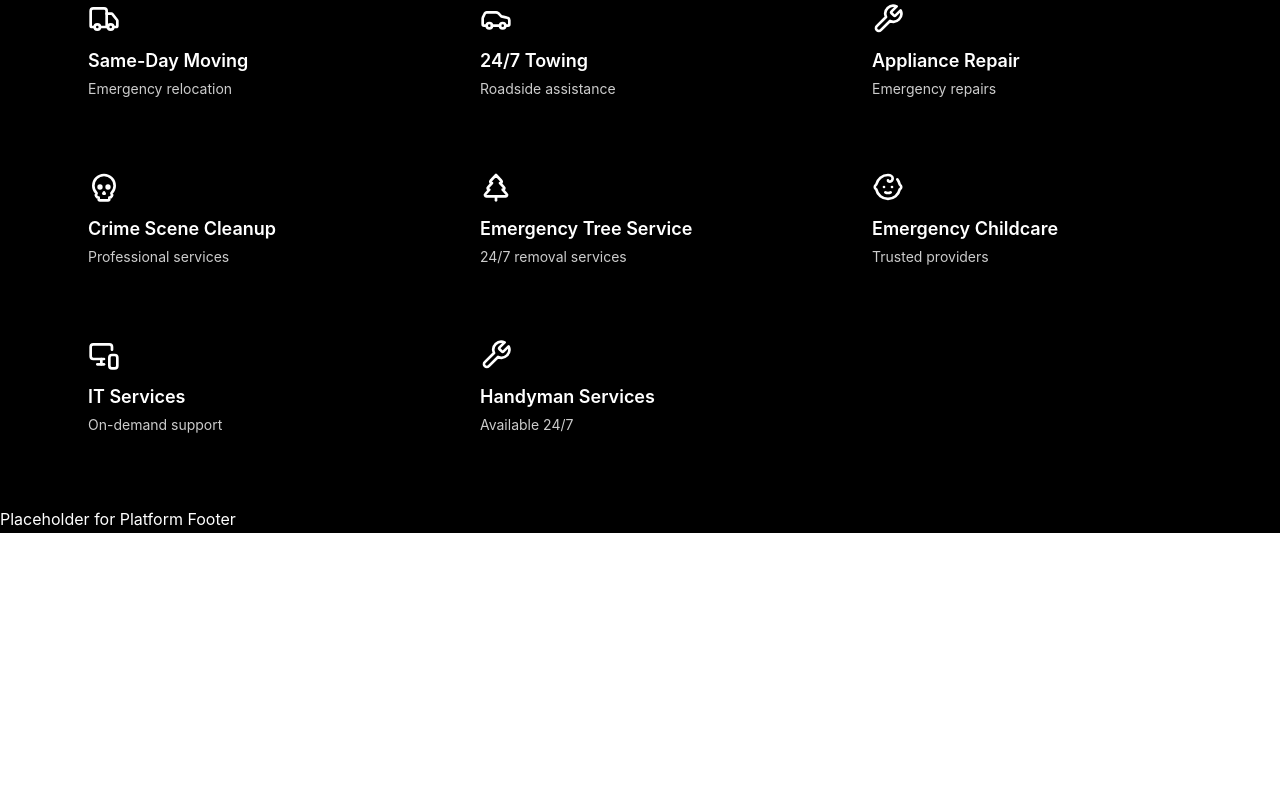
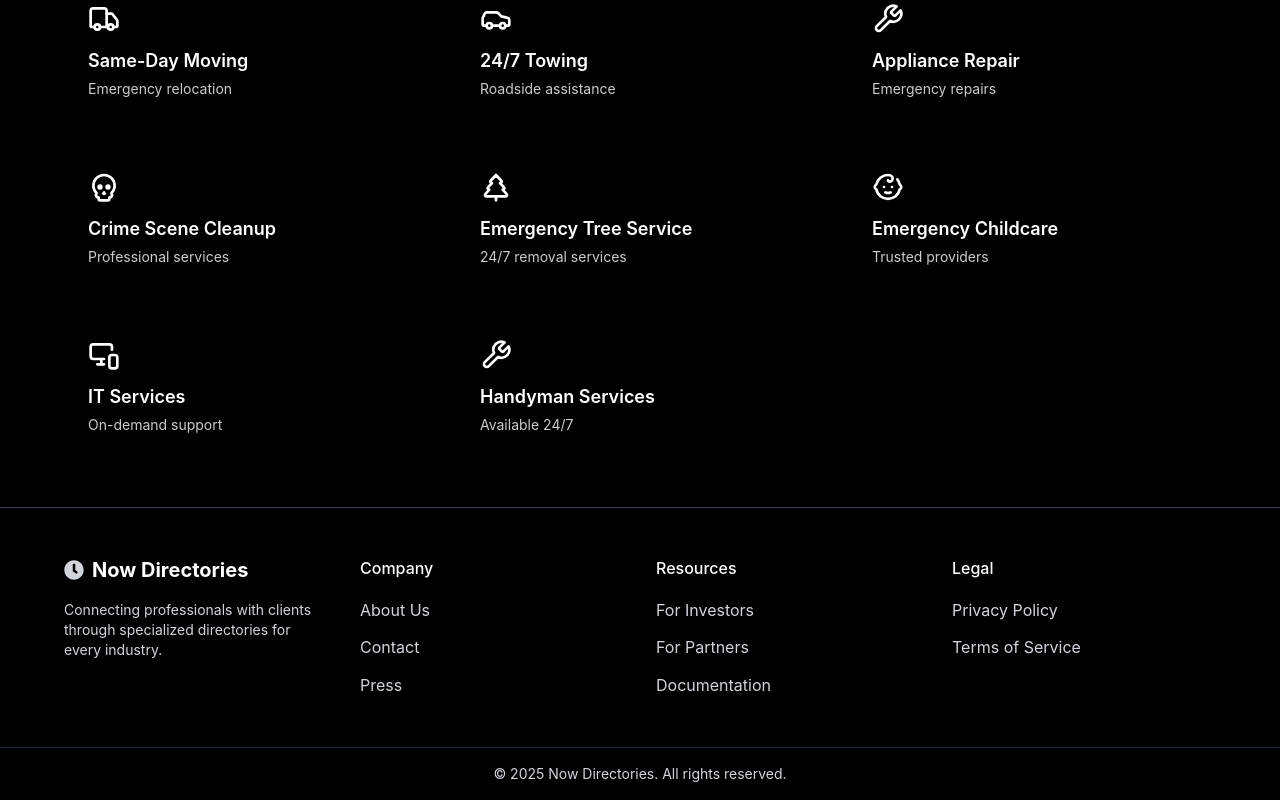
Before and after one commit to 7lsnyc/Now_Directories_Platform, a Next.js app: page / in a window 1280 px wide. Shown: the part 1305-2105 px from the top of the page. Before the commit the page ends 1838 px from the top, so only its background shows below. Built offline with nearby package versions, Linux system fonts and the light colour scheme.

Commit message:
chore(platform): add matching top border to footer

```diff
--- a/components/platform/FooterPlatform.tsx
+++ b/components/platform/FooterPlatform.tsx
@@ -1,7 +1,94 @@
+import Link from 'next/link';
+import { FaClock } from 'react-icons/fa';
+
 /**
- * Platform-specific footer component
- * Contains links, copyright, and company information
+ * Platform-specific footer component for the Now Directories aggregator homepage
+ * Contains company branding, navigation links, and legal information
+ * Responsive layout with 4 columns on desktop and 1 column on mobile
  */
 export default function FooterPlatform() {
-  return <div>Placeholder for Platform Footer</div>;
+  return (
+    <footer className="bg-black text-gray-300 border-t border-gray-700">
+      <div className="grid grid-cols-1 md:grid-cols-4 gap-8 px-6 py-12 max-w-[1200px] mx-auto">
+        {/* Column 1: Now Directories Brand */}
+        <div className="flex flex-col space-y-4">
+          <div className="flex items-center">
+            <FaClock className="w-5 h-5 mr-2" />
+            <h3 className="text-xl font-bold text-white">Now Directories</h3>
+          </div>
+          <p className="text-sm">
+            Connecting professionals with clients through specialized directories for every industry.
+          </p>
+        </div>
+
+        {/* Column 2: Company Links */}
+        <div>
+          <h4 className="text-white font-medium mb-4">Company</h4>
+          <ul className="space-y-3">
+            <li>
+              <Link href="/about" className="hover:text-white transition-colors duration-200">
+                About Us
+              </Link>
+            </li>
+            <li>
+              <Link href="/contact" className="hover:text-white transition-colors duration-200">
+                Contact
+              </Link>
+            </li>
+            <li>
+              <Link href="/press" className="hover:text-white transition-colors duration-200">
+                Press
+              </Link>
+            </li>
+          </ul>
+        </div>
+
+        {/* Column 3: Resources Links */}
+        <div>
+          <h4 className="text-white font-medium mb-4">Resources</h4>
+          <ul className="space-y-3">
+            <li>
+              <Link href="/for-investors" className="hover:text-white transition-colors duration-200">
+                For Investors
+              </Link>
+            </li>
+            <li>
+              <Link href="/for-partners" className="hover:text-white transition-colors duration-200">
+                For Partners
+              </Link>
+            </li>
+            <li>
+              <Link href="/docs" className="hover:text-white transition-colors duration-200">
+                Documentation
+              </Link>
+            </li>
+          </ul>
+        </div>
+
+        {/* Column 4: Legal Links */}
+        <div>
+          <h4 className="text-white font-medium mb-4">Legal</h4>
+          <ul className="space-y-3">
+            <li>
+              <Link href="/privacy" className="hover:text-white transition-colors duration-200">
+                Privacy Policy
+              </Link>
+            </li>
+            <li>
+              <Link href="/terms" className="hover:text-white transition-colors duration-200">
+                Terms of Service
+              </Link>
+            </li>
+          </ul>
+        </div>
+      </div>
+
+      {/* Copyright Notice */}
+      <div className="border-t border-gray-800 px-6 py-4">
+        <div className="max-w-[1200px] mx-auto text-sm text-center">
+          &copy; {new Date().getFullYear()} Now Directories. All rights reserved.
+        </div>
+      </div>
+    </footer>
+  );
 }
```
